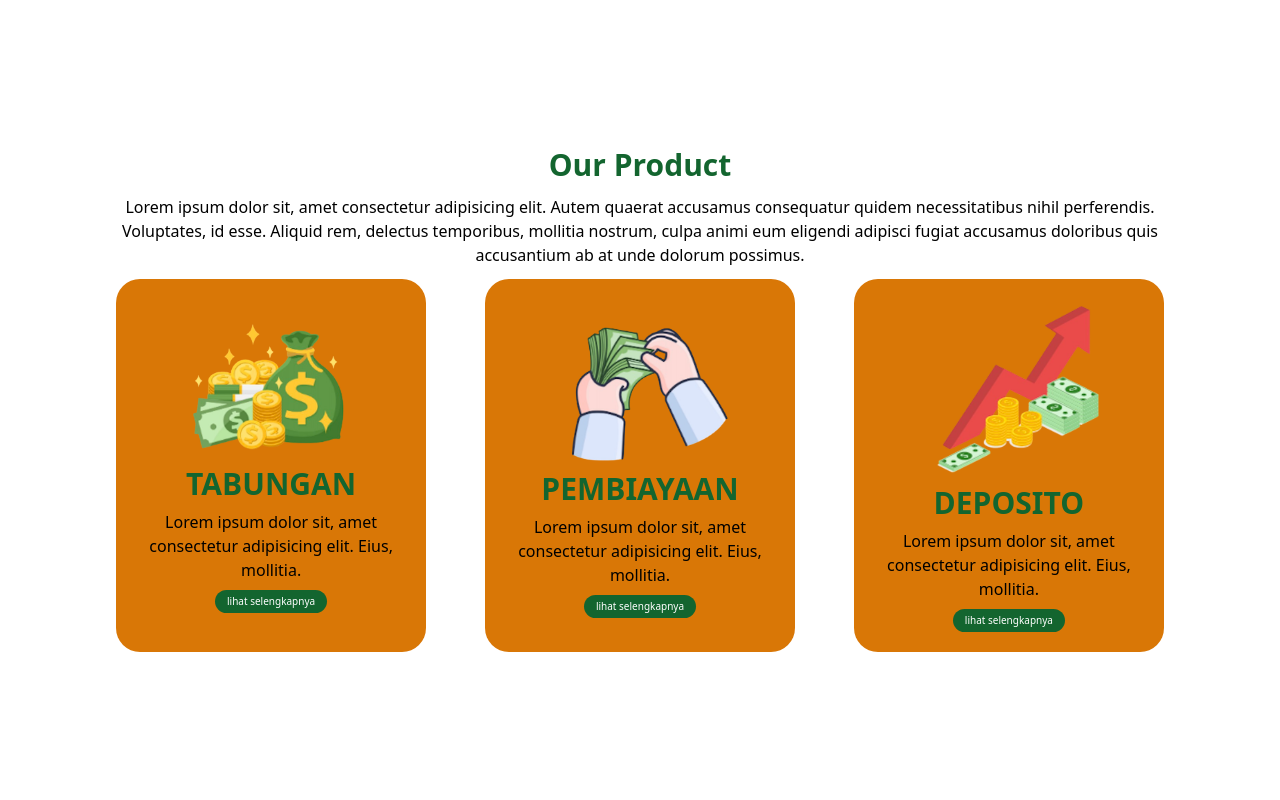
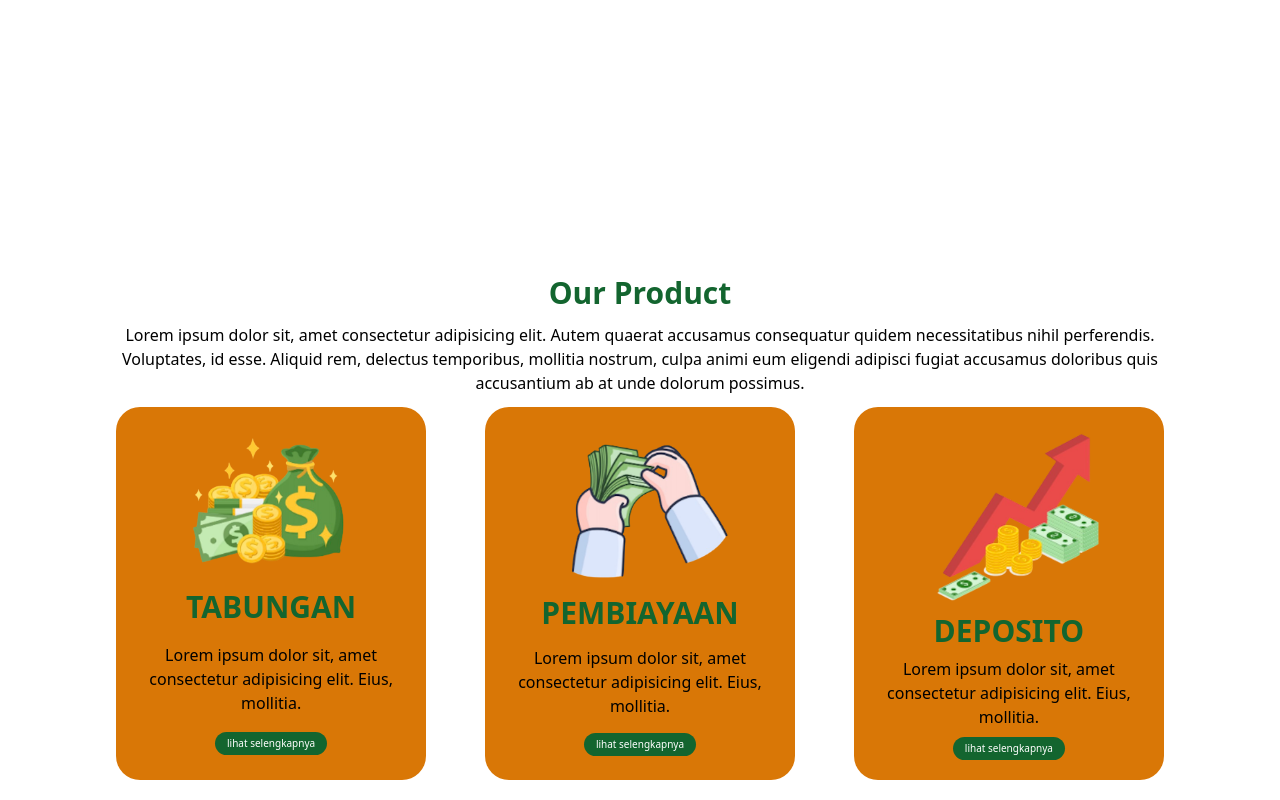
Before and after one commit to zulkiflikursani/company-profile, a Next.js app: page / in a window 1280 px wide. Shown: the part 1600-2400 px from the top of the page. Built offline with nearby package versions, Linux system fonts and the light colour scheme.

Commit message:
update responsive

```diff
--- a/src/app/component/Products.tsx
+++ b/src/app/component/Products.tsx
@@ -3,9 +3,9 @@ import React from "react";
 
 function Products() {
   return (
-    <section id="product" className="min-h-screen my-5">
-      <div className="flex items-center justify-center">
-        <div className="flex flex-col justify-center items-center w-10/12">
+    <section id="product" className="min-h-screen w-full mb-4">
+      <div className="flex min-h-screen items-center justify-center">
+        <div className="grid justify-center items-center w-10/12">
           <div className="flex flex-col justify-items-center text-center">
             <h1 className="text-3xl mb-3 text-primary-light font-bold">
               Our Product
@@ -18,9 +18,9 @@ function Products() {
               fugiat accusamus doloribus quis accusantium ab at unde dolorum
               possimus.
             </h1>
-            <div className="grid gap-10 md:grid-cols-3 grid-cols-1 justify-items-center ">
-              <div className="flex gap-3">
-                <div className="flex space-y-2 py-5 flex-col items-center justify-center bg-secondary-light w-[310px] p-2 text-center rounded-3xl min-h-2">
+            <div className="grid gap-10 md:grid-cols-3 grid-cols-1 justify-items-center  ">
+              <div className="grid grid-cols-1 gap-3">
+                <div className="grid grid-cols-1 space-y-2 py-5 flex-col items-center justify-items-center bg-secondary-light w-[310px] p-2 text-center rounded-3xl min-h-2">
                   <Image
                     src={"/image/produks/tabungan.png"}
                     alt={"gambar"}
@@ -40,8 +40,8 @@ function Products() {
                   </button>
                 </div>
               </div>
-              <div className="flex gap-3">
-                <div className="flex space-y-2 py-5 flex-col items-center justify-center bg-secondary-light w-[310px] p-2 text-center rounded-3xl min-h-2">
+              <div className="grid grid-cols-1 gap-3">
+                <div className="grid grid-cols-1 space-y-2 py-5 flex-col items-center justify-items-center  bg-secondary-light w-[310px] p-2 text-center rounded-3xl min-h-2">
                   <Image
                     src={"/image/produks/pembiayaan.png"}
                     alt={"gambar"}
@@ -61,8 +61,8 @@ function Products() {
                   </button>
                 </div>
               </div>
-              <div className="flex gap-3">
-                <div className="flex space-y-2 py-5 flex-col items-center justify-center bg-secondary-light w-[310px] p-2 text-center rounded-3xl min-h-2">
+              <div className="grid grid-cols-1 gap-3">
+                <div className="grid grid-cols-1 space-y-2 py-5 flex-col items-center justify-items-center  bg-secondary-light w-[310px] p-2 text-center rounded-3xl min-h-2">
                   <Image
                     src={"/image/produks/deposito.png"}
                     alt={"gambar"}
```
